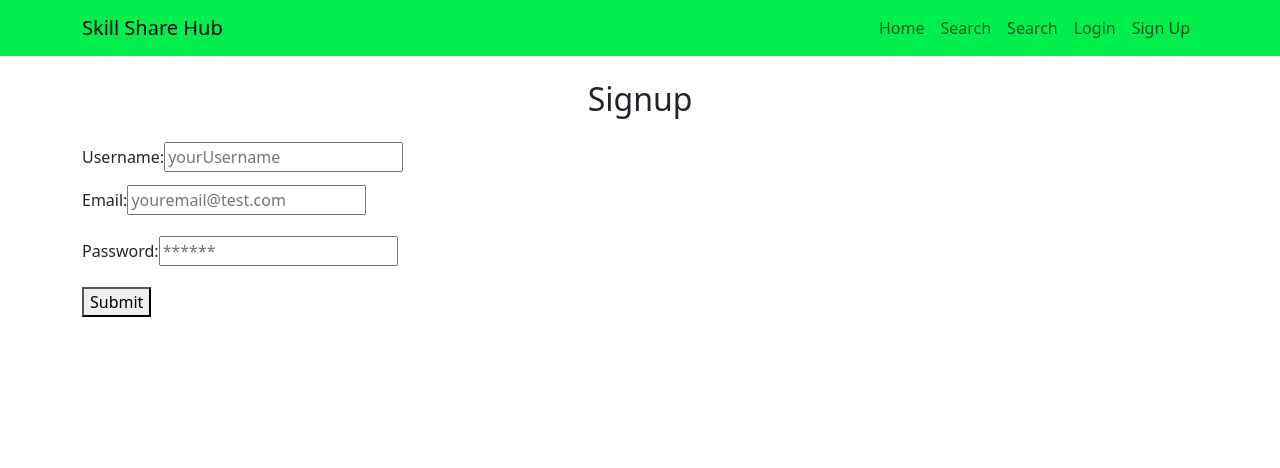
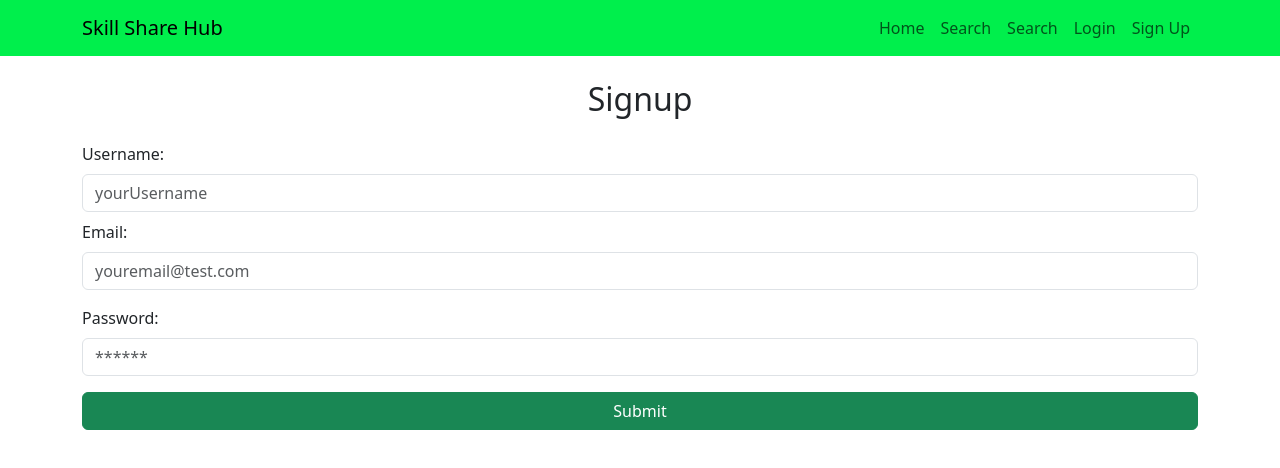
Before and after one commit to UCBX-2024-Team-Wombat/Final-Project, a React (Vite) app in the folder client/: page /signup in a window 1280 px wide. Shown: the top 468 px of the page. Built offline with nearby package versions, Linux system fonts and the light colour scheme.

Commit message:
add bootstrap classes to inputs and buttons

```diff
--- a/client/src/pages/Login/Login.jsx
+++ b/client/src/pages/Login/Login.jsx
@@ -33,22 +33,28 @@ function Login() {
       <h2 className="text-center my-4">Login</h2>
       <form onSubmit={handleFormSubmit}>
         <div className="mb-3">
-          <label htmlFor="email" className="form-label">Email address:</label>
+          <label htmlFor="email" className="form-label">
+            Email address:
+          </label>
           <input
             placeholder="youremail@test.com"
             name="email"
             type="email"
             id="email"
+            className="form-control"
             onChange={handleChange}
           />
         </div>
         <div className="mb-3">
-          <label htmlFor="pwd" className="form-label">Password:</label>
+          <label htmlFor="pwd" className="form-label">
+            Password:
+          </label>
           <input
             placeholder="******"
             name="password"
             type="password"
             id="pwd"
+            className="form-control"
             onChange={handleChange}
           />
         </div>
@@ -58,7 +64,9 @@ function Login() {
           </div>
         ) : null}
         <div className="flex-row flex-end">
-          <button type="submit">Submit</button>
+          <button type="submit" className="btn btn-success w-100">
+            Submit
+          </button>
         </div>
       </form>
     </>
--- a/client/src/pages/Signup/Signup.jsx
+++ b/client/src/pages/Signup/Signup.jsx
@@ -37,36 +37,47 @@ function Signup() {
       <h2 className="text-center my-4">Signup</h2>
       <form onSubmit={handleFormSubmit}>
         <div className="flex-row space-between my-2">
-          <label htmlFor="username" className="form-label">Username:</label>
+          <label htmlFor="username" className="form-label">
+            Username:
+          </label>
           <input
             placeholder="yourUsername"
             name="username"
             id="username"
+            className="form-control"
             onChange={handleChange}
           />
         </div>
         <div className="mb-3">
-          <label htmlFor="email" className="form-label">Email:</label>
+          <label htmlFor="email" className="form-label">
+            Email:
+          </label>
           <input
             placeholder="youremail@test.com"
             name="email"
             type="email"
             id="email"
+            className="form-control"
             onChange={handleChange}
           />
         </div>
         <div className="mb-3">
-          <label htmlFor="pwd" className="form-label">Password:</label>
+          <label htmlFor="pwd" className="form-label">
+            Password:
+          </label>
           <input
             placeholder="******"
             name="password"
             type="password"
             id="pwd"
+            className="form-control"
             onChange={handleChange}
           />
         </div>
         <div className="flex-row flex-end">
-          <button type="submit">Submit</button>
+          <button type="submit" className="btn btn-success w-100">
+            Submit
+          </button>
         </div>
       </form>
     </>
```
